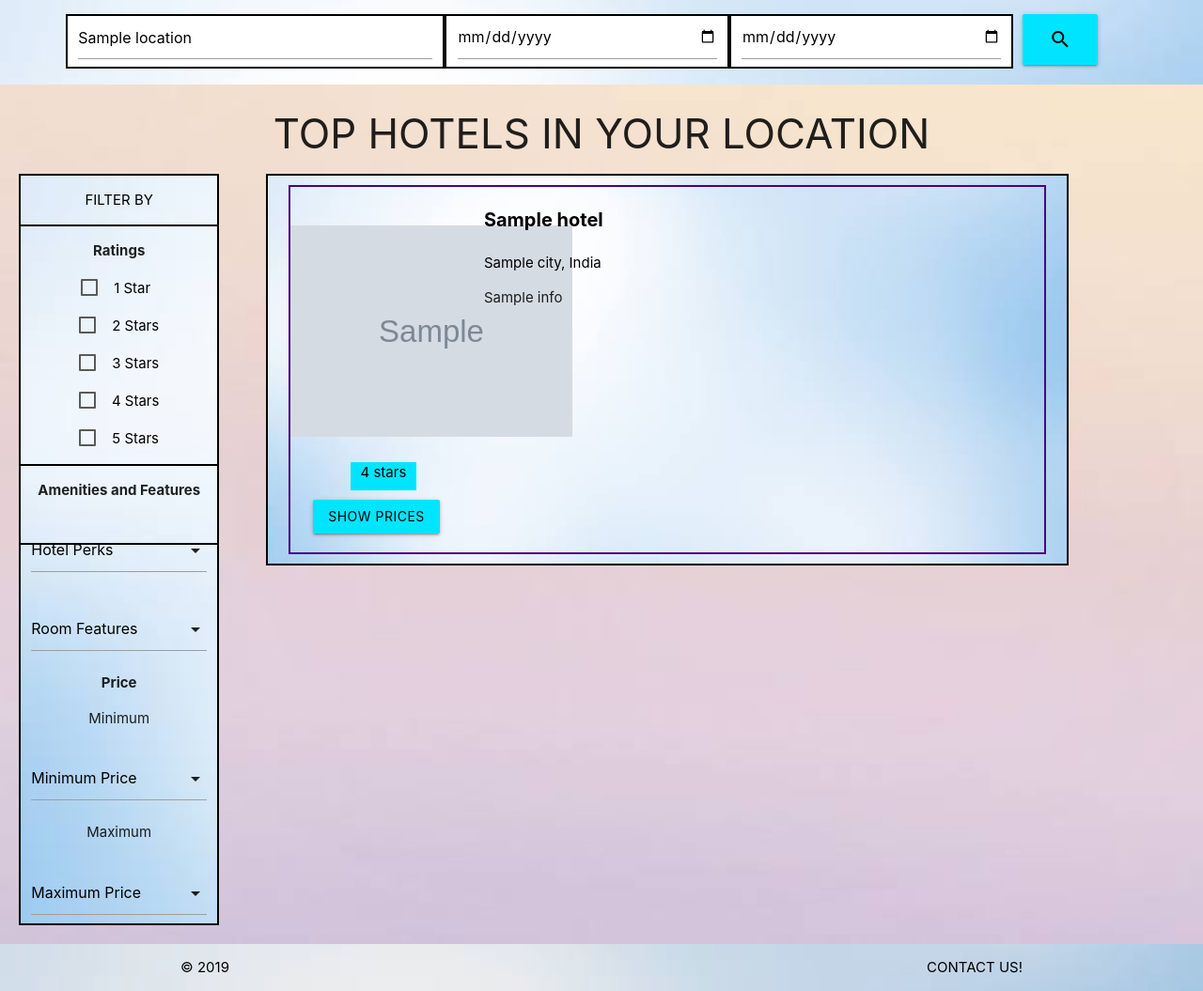
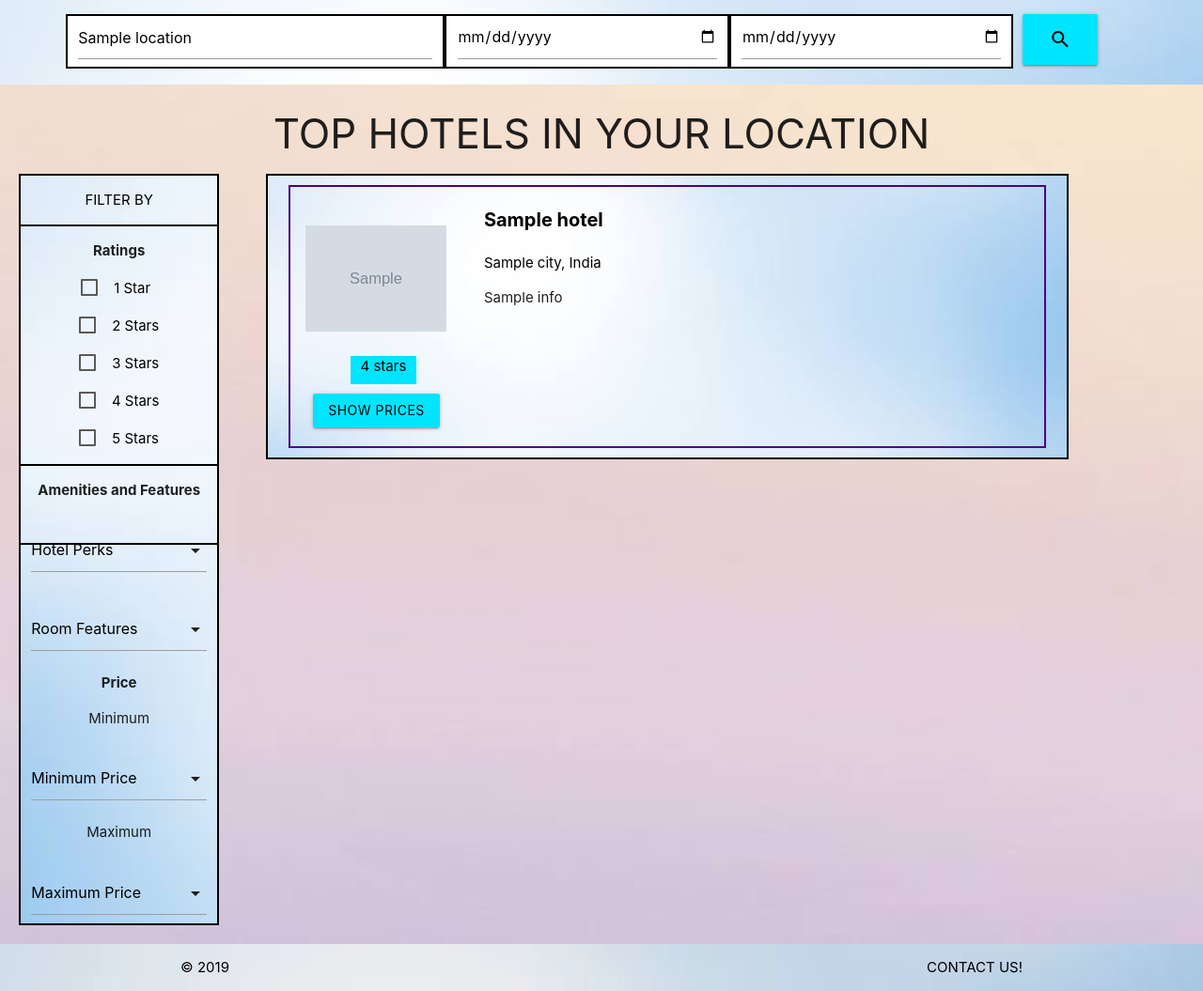
Before and after one commit to sammybarman/AP2, a Flask app: template templates/info.html in a window 1280 px wide. Shown: the part 80-1135 px from the top of the page at 94% size. Run offline with Flask 2, Linux system fonts and the light colour scheme; the template is opened without the code that fills it: most values are stand-ins (such as "Sample title", 1, 10 or a date in 2020); grey boxes marked "Sample" are stand-in pictures.

Commit message:
Hotel list UI Changes

```diff
--- a/static/css/style.css
+++ b/static/css/style.css
@@ -140,8 +140,8 @@
      z-index: 99999;
    }
    .indhotel img{
-     max-height: 300px;
-     max-width: 300px;
+     max-height: 150px;
+     max-width: 150px;
    }
 
    .indhotel:hover{
```
